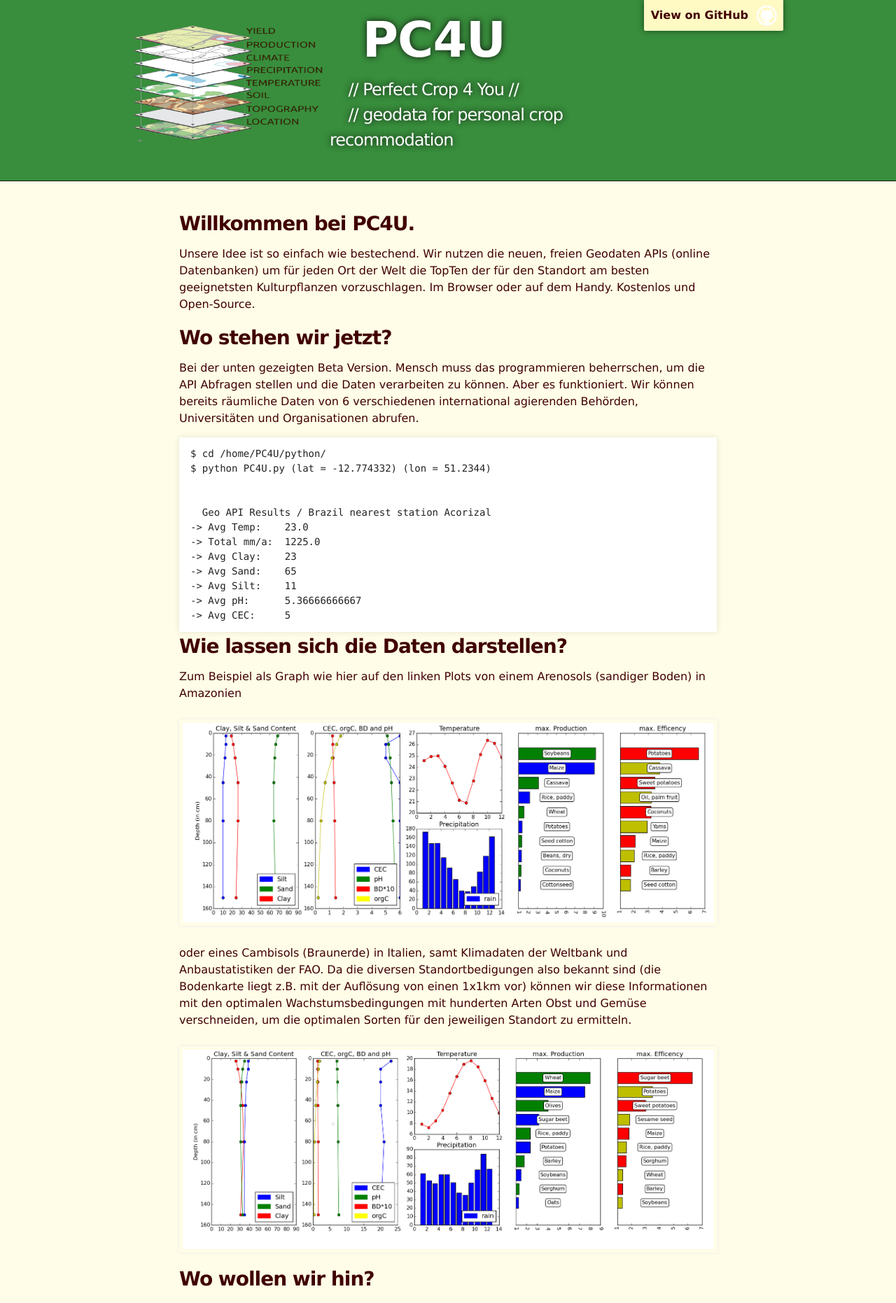
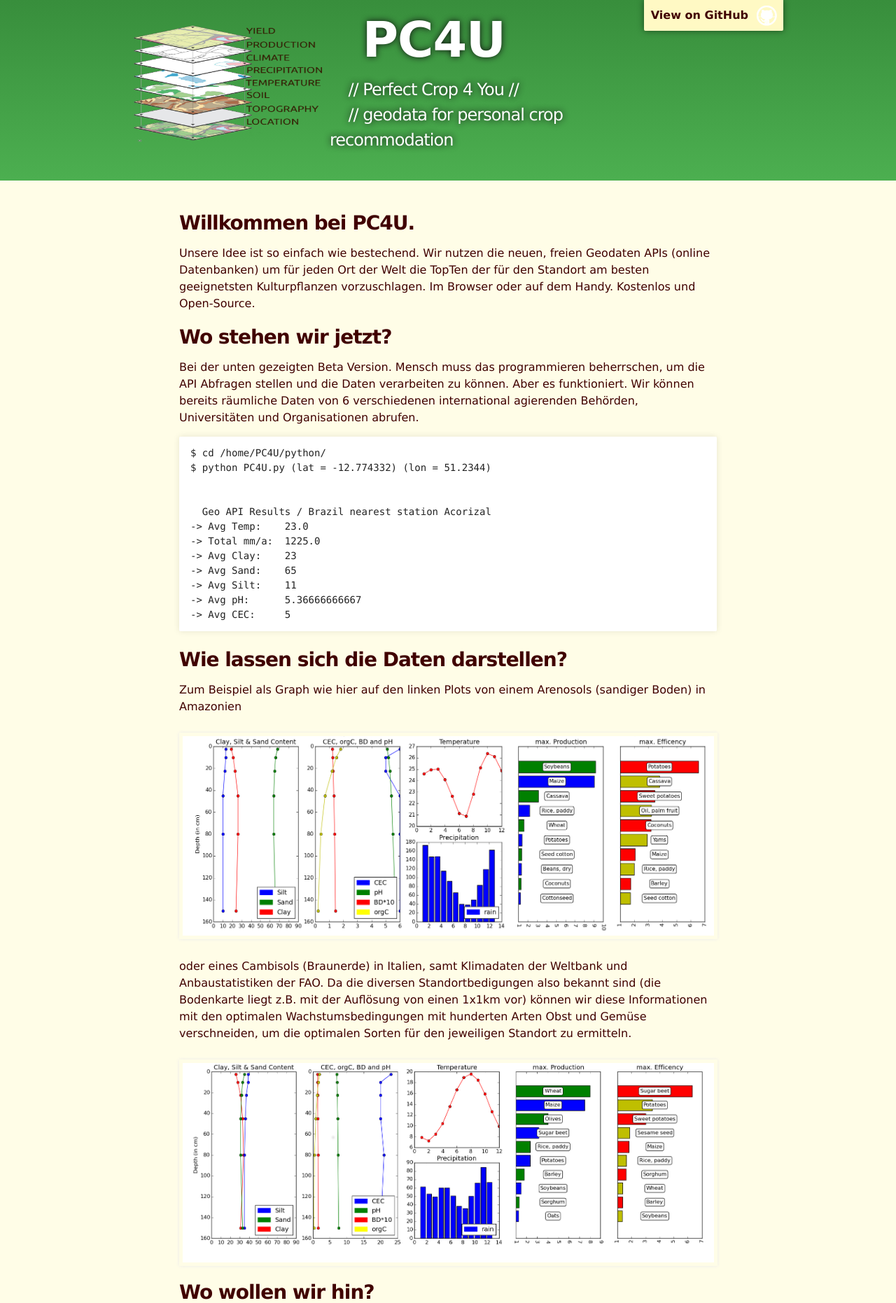
Before and after one commit to Rob-van-B/PC4U.github.io, a PHP site: page / in a window 1280 px wide. Shown: the top 1862 px of the page at 70% size. Run offline with PHP 8.4, Linux system fonts and the light colour scheme; some libraries are stand-ins or nearby versions.

Commit message:
a smaller image fpr faster pageloading

```diff
--- a/index.html
+++ b/index.html
@@ -21,7 +21,7 @@
     <div id="header_wrap" class="outer">
         <header class="inner">
           <a id="forkme_banner" href="https://github.com/Rob-van-B">View on GitHub</a>
-	  <img src="images/header_layer.png" class="noshadow" style="float:left" width=300 height=200>
+	  <img src="images/header_layer_small.png" class="noshadow" style="float:left" width=300 height=200>
           <h1 id="project_title">&nbsp; PC4U </h1>
           <h2 id="project_tagline">&nbsp;&nbsp;&nbsp;&nbsp;// Perfect Crop 4 You // <br>
 	  &nbsp;&nbsp;&nbsp;&nbsp;// geodata for personal crop recommodation<br></h2>
--- a/stylesheets/stylesheet.css
+++ b/stylesheets/stylesheet.css
@@ -174,6 +174,7 @@ pre, code {
   max-width: 748px;
   font-family: Monaco, "Bitstream Vera Sans Mono", "Lucida Console", Terminal, monospace;
   font-size: 14px;
+  margin-bottom: 20px;
 
   border-radius: 2px;
   -moz-border-radius: 2px;
@@ -288,7 +289,7 @@ Full-Width Styles
   position: relative;
   max-width: 768px;
   padding: 20px 10px;
-  margin: 0 auto;
+  margin:  auto;
 }
 .noshadow {
 	-webkit-box-shadow: none;
@@ -315,10 +316,10 @@ Full-Width Styles
 #header_wrap {
   background: #388e3c;
   background: -moz-linear-gradient(top, #388e3c , #4caf50);
-  background: -webkit-linear-gradient(top, #388e3c, #388e3c);
-  background: -ms-linear-gradient(top, #4a148c, #4a148c);
-  background: -o-linear-gradient(top, #4a148c, #4a148c);
-  background: linear-gradient(top, #4a148c, #4a148c);
+  background: -webkit-linear-gradient(top, #388e3c, #4caf50);
+  background: -ms-linear-gradient(top, #388e3c, #4caf50);
+  background: -o-linear-gradient(top, #388e3c, #4caf50);
+  background: linear-gradient(top, #388e3c, #4caf50);
 }
 
 #header_wrap .inner {
@@ -382,7 +383,7 @@ Full-Width Styles
 
 #main_content_wrap {
   background: #fffde7;
-  border-top: 1px solid #111;
+  border-top: 0px solid #111;
   border-bottom: 1px solid #111;
 }
 
```
Also changed, not shown: images/header_layer_small.png (added).
